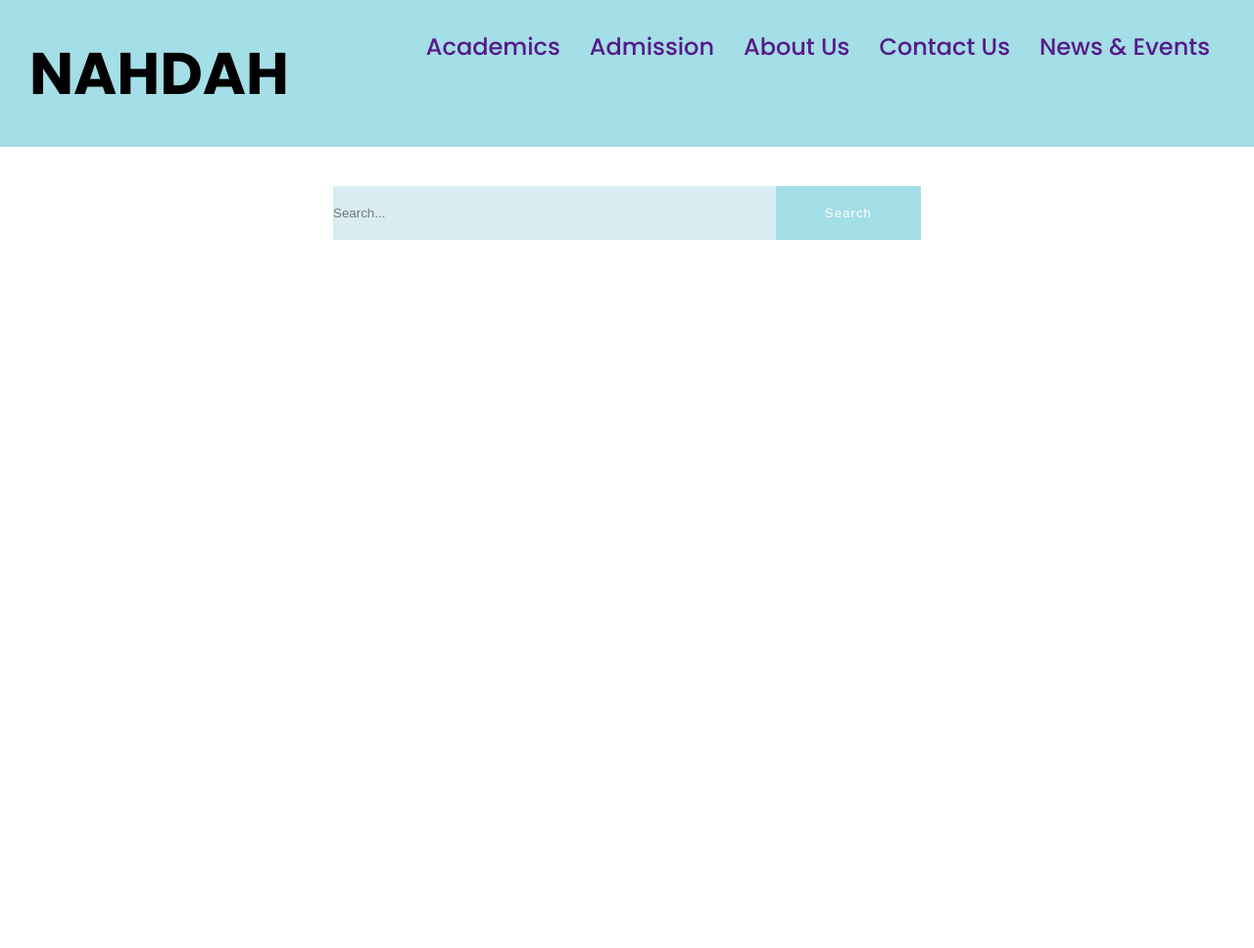
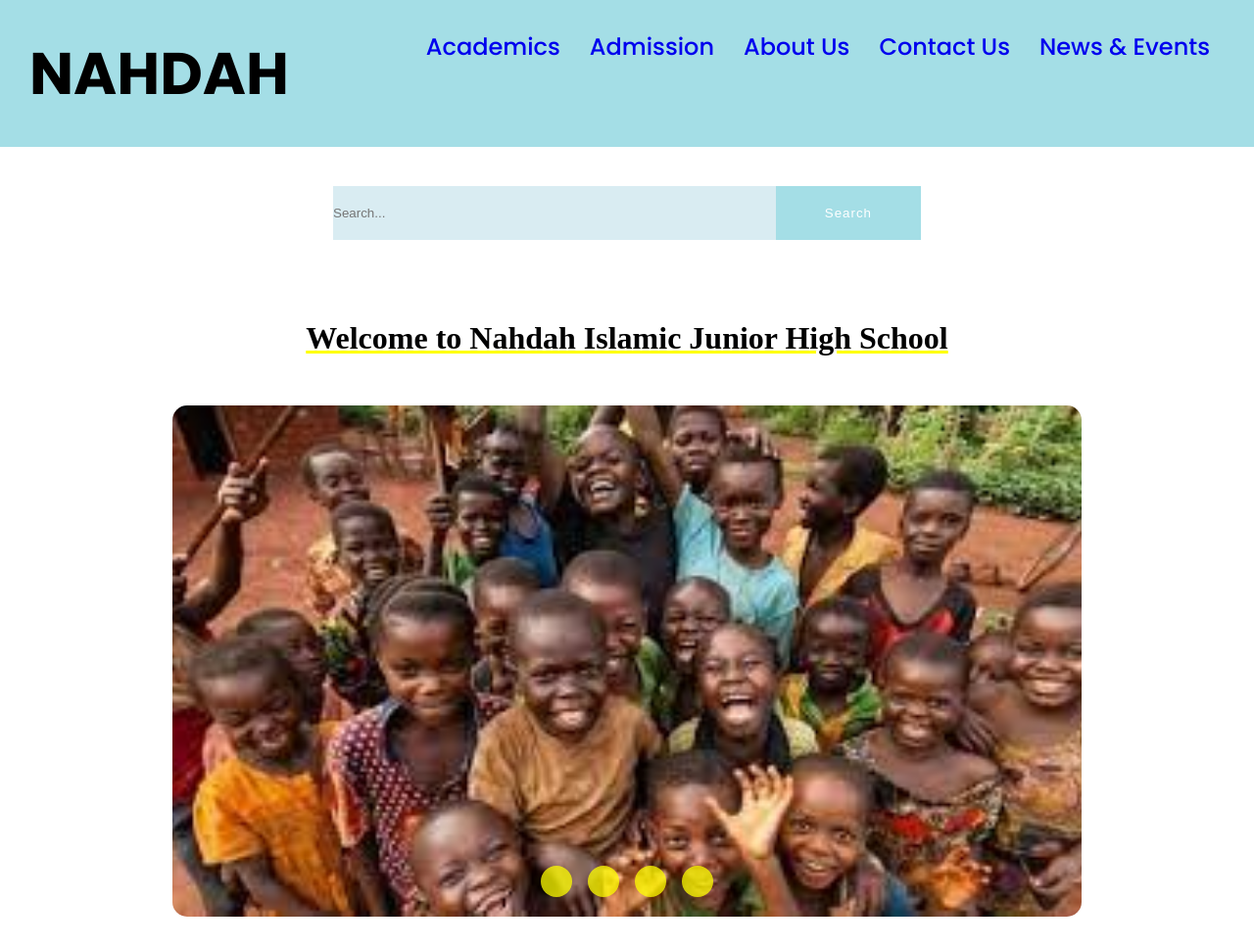
Before and after one commit to HarunaZakaria/school, a plain HTML site: page index.html in a window 1280 px wide. Shown: the whole page at 98% size. Before the commit the page ends 800 px from the top, so only its background shows below. Drawn offline with Linux system fonts and the light colour scheme.

Commit message:
add slide images

```diff
--- a/index.html
+++ b/index.html
@@ -9,26 +9,45 @@
 </head>
 <body>
     <div class="container"> <!--this is the main container for everything-->
-        <div class="header">
+        <div class="header"> <!--thi is header thatcontain the logo and the navigations-->
             <div class="logo">
                 <h1>NAHDAH</h1>
             </div>
             <div class="nav">
             <ul>
-                <li><a href="">Academics</a></li>
-                <li><a href="">Admission</a></li>
-                <li><a href="">About Us</a></li>
-                <li><a href="">Contact Us</a></li>
-                <li><a href="">News & Events</a></li>
+                <li><a href="#">Academics</a></li>
+                <li><a href="#">Admission</a></li>
+                <li><a href="#">About Us</a></li>
+                <li><a href="#">Contact Us</a></li>
+                <li><a href="#">News & Events</a></li>
             </ul>
             </div>
         </div>
-        <div class="searchBar">
+        <div class="searchBar">  <!-- this is the search tags-->
             <form action="/search-results.html" method="GET">
                 <input type="text" name="q" placeholder="Search...">
                 <button type="submit">Search</button>
-              </form>
+            </form>
+        </div>
+        <div class="image-container"> <!-- this is the image slider tags-->
+            <div class="welcome">
+                <h1>Welcome to Nahdah Islamic Junior High School</h1>
+            </div>
+            <div class="slide-wrapper">
+                <div class="slider">
+                    <img id="slide1" src="images/1.jpg" alt="first 3D image">
+                    <img id="slide2" src="images/2.jpg" alt="second 3D image">
+                    <img id="slide3" src="images/3.jpg" alt="third 3D image">
+                    <img id="slide4" src="images/4.jpg" alt="fourth 3D image">
+                </div>
+                <div class="slider-nav">
+                    <a href="#slide1"></a>
+                    <a href="#slide2"></a>
+                    <a href="#slide3"></a>
+                    <a href="#slide4"></a>
+                </div>
 
+            </div>
         </div>
     </div>
 </body>
--- a/style.css
+++ b/style.css
@@ -22,6 +22,7 @@
     padding: 15px;
     text-decoration: none;
 }
+/* this is the style for the search bar*/
 .searchBar {
     padding-top: 40px;
     width: 100%;
@@ -50,3 +51,79 @@ form button{
     background: #A4DEE6;
     cursor: pointer;
 }
+/* this is the style for the image slider*/
+.image-container {
+    padding: 2rem;
+}
+.welcome {
+    text-align: center;
+    padding: 50px;
+    text-decoration: underline yellow;
+}
+.slide-wrapper {
+    position: relative;
+    max-width: 58rem;
+    margin: 0 auto;
+
+}
+.slider {
+    border-radius: 15px;
+    display: flex;
+    aspect-ratio: 16 / 9;
+    overflow: hidden;
+    scroll-snap-type: x mandatory;
+    scroll-behavior: smooth;
+}
+.slider img {
+    animation: slide 16s infinite;
+    flex: 1 0 100%;
+    scroll-snap-align: start;
+    object-fit: cover;
+    width: 100%;
+}
+@keyframes slide {
+    0% {
+        transform: translateX(0);
+    }
+    25% {
+        transform: translateX(0);
+    }
+    30% {
+        transform: translateX(-100%);
+    }
+    50% {
+        transform: translateX(-100%);
+    }
+    55% {
+        transform: translateX(-200%);
+    }
+    75% {
+        transform: translateX(-200%);
+    }
+    80% {
+        transform: translateX(-300%);
+    }
+    100% {
+        transform: translateX(-300%);
+    }
+}
+.slider-nav {
+    display: flex;
+    column-gap: 1rem;
+    bottom: 1.25rem;
+    position: absolute;
+    left: 50%;
+    transform: translateX(-50%);
+    z-index: 1;
+}
+.slider-nav a {
+    width: 2rem;
+    height: 2rem;
+    border-radius: 50%;
+    background-color: yellow;
+    opacity: 0.75;
+    transition: opacity ease 250ms;
+}
+.slider-nav a:hover {
+    background-color: white;
+}
```
Also changed, not shown: images/1.jpg (added), images/2.jpg (added), images/3.jpg (added), images/4.jpg (added).
